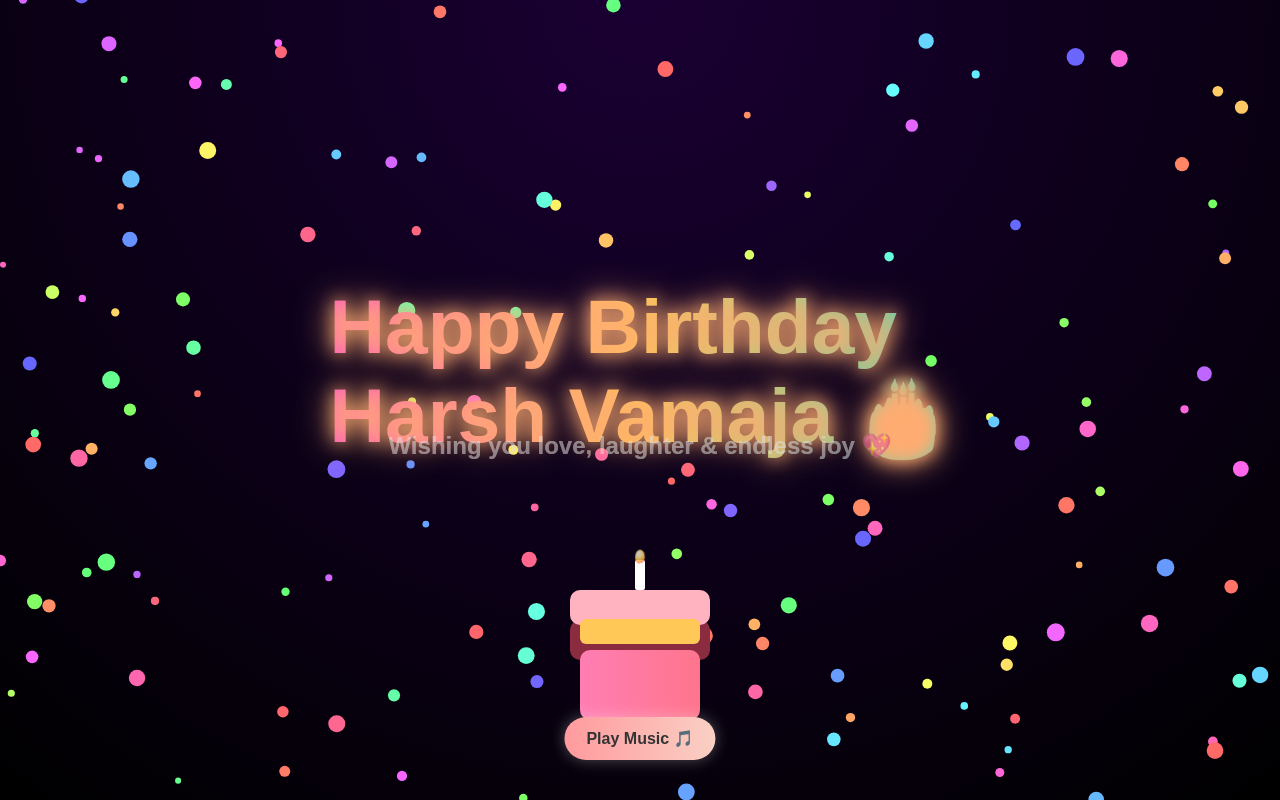
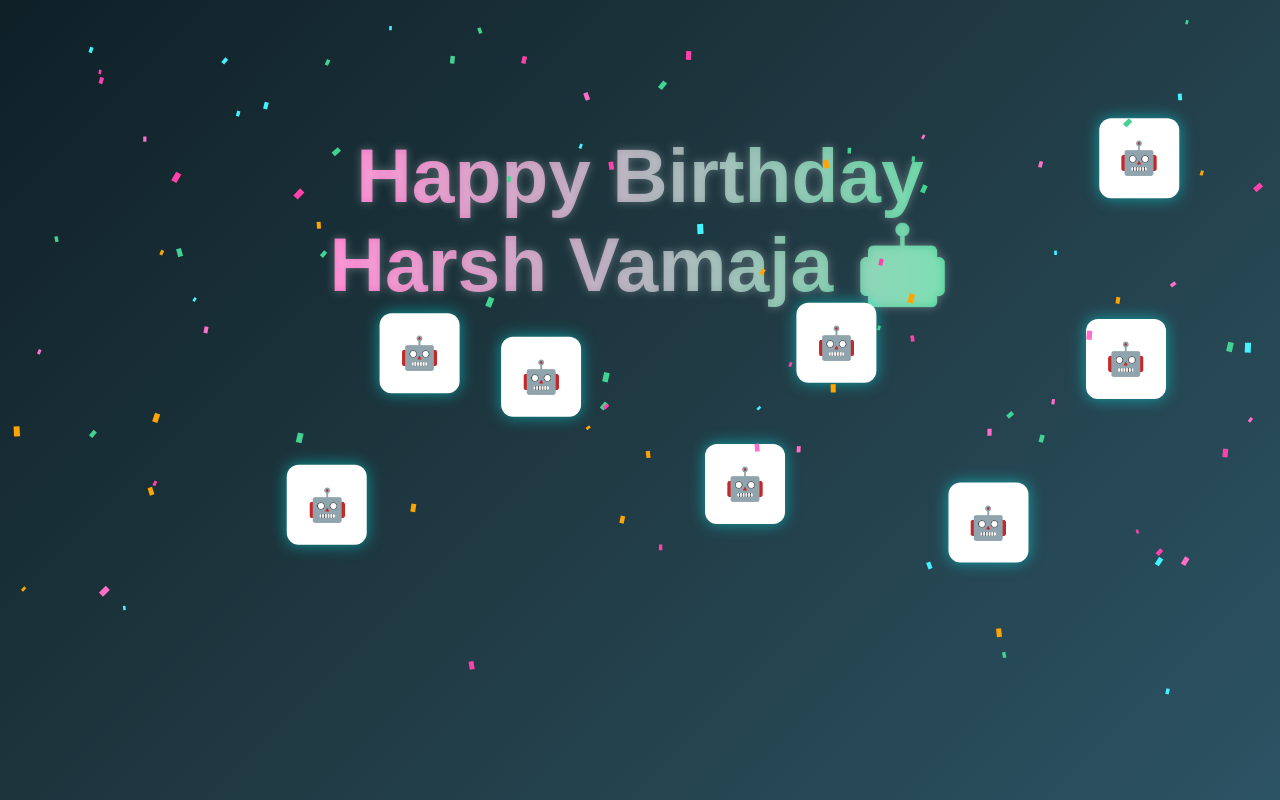
Before and after one commit to abhidobariya6543/Harsh, a plain HTML site: page index.html in a window 1280 px wide. Drawn offline with Linux system fonts and the light colour scheme.

Commit message:
Update index.html

```diff
--- a/index.html
+++ b/index.html
@@ -1,173 +1,124 @@
 <!DOCTYPE html>
 <html lang="en">
 <head>
-<meta charset="UTF-8" />
+<meta charset="UTF-8">
 <meta name="viewport" content="width=device-width, initial-scale=1.0">
-<title>Happy Birthday Harsh Vamaja 🎉</title>
+<title>Happy Birthday Harsh Vamaja 🤖</title>
 <style>
-html,body{
-  margin:0;padding:0;height:100%;
-  background:radial-gradient(circle at top,#1a0033,#000);
+  html, body {
+    margin:0; padding:0; width:100%; height:100%;
     overflow:hidden;
-  font-family:'Poppins',sans-serif;
+    font-family: 'Poppins', sans-serif;
+    background: linear-gradient(135deg, #0f2027, #203a43, #2c5364);
     color:#fff;
   }
-canvas{position:fixed;top:0;left:0;width:100%;height:100%;pointer-events:none;}
-h1{
+  h1 {
     position:absolute;
-  top:40%;left:50%;transform:translate(-50%,-50%);
+    top:10%;
+    left:50%;
+    transform:translateX(-50%);
+    text-align:center;
     font-size:clamp(2rem,6vw,5rem);
-  background:linear-gradient(90deg,#ff4ecd,#ffc857,#2dd4bf);
-  -webkit-background-clip:text;
-  color:transparent;
-  animation: glow 3s ease-in-out infinite;
+    background: linear-gradient(90deg, #ff6ec7, #42d392);
+    -webkit-background-clip: text;
+    color: transparent;
+    text-shadow: 0 0 10px rgba(255,255,255,0.3);
   }
-@keyframes glow{
-  0%,100%{text-shadow:0 0 10px #ff4ecd,0 0 20px #ff4ecd;}
-  50%{text-shadow:0 0 20px #ffc857,0 0 40px #ffc857;}
+  #robots-container {
+    position:absolute;
+    width:100%;
+    height:100%;
+    top:0; left:0;
+    overflow:hidden;
   }
-#sub{
+  .robot {
     position:absolute;
-  top:52%;left:50%;transform:translateX(-50%);
-  font-size:clamp(1rem,3vw,1.5rem);
-  color:#e0e0e0;
-  animation: fadeIn 3s ease-in-out infinite alternate;
+    width:80px;
+    height:80px;
+    background:#fff;
+    border-radius:12px;
+    box-shadow: 0 0 15px rgba(0,255,255,0.5);
+    display:flex;align-items:center;justify-content:center;
+    font-size:2rem;
+    animation: float linear infinite;
   }
-@keyframes fadeIn{from{opacity:.4;}to{opacity:1;}}
-button{
-  position:absolute;
-  bottom:40px;left:50%;transform:translateX(-50%);
-  background:linear-gradient(90deg,#ff9a9e,#fad0c4);
-  border:none;padding:12px 22px;
-  font-weight:700;font-size:1rem;
-  border-radius:30px;
-  cursor:pointer;color:#333;
-  box-shadow:0 0 15px rgba(255,255,255,0.3);
+  @keyframes float {
+    0% {transform: translateY(0) translateX(0);}
+    50% {transform: translateY(-60px) translateX(20px);}
+    100% {transform: translateY(0) translateX(0);}
   }
-#cake{
-  position:absolute;left:50%;top:70%;transform:translateX(-50%);
-  width:140px;height:100px;
+  canvas {
+    position:absolute; top:0; left:0; width:100%; height:100%; pointer-events:none;
   }
-.layer{
-  position:absolute;left:0;width:100%;border-radius:10px;
-}
-.layer.bottom{bottom:0;height:40px;background:#8b2b3f;}
-.layer.top{bottom:35px;height:35px;background:#ffb3c1;}
-.candle{
-  position:absolute;width:10px;height:30px;
-  background:#fff;left:calc(50% - 5px);bottom:70px;border-radius:2px;
-}
-.flame{
-  position:absolute;top:-12px;left:50%;
-  width:12px;height:18px;transform:translateX(-50%);
-  border-radius:50%;
-  background:radial-gradient(circle at 35% 30%,#fff5d4 15%,#ffd54a 45%,#ff6f3c 75%,transparent 80%);
-  animation:flicker .9s infinite ease-in-out;
-}
-@keyframes flicker{
-  0%{transform:translateX(-50%) scale(1) rotate(-2deg);opacity:1;}
-  50%{transform:translateX(-50%) scale(0.8) rotate(2deg);opacity:.8;}
-  100%{transform:translateX(-50%) scale(1) rotate(-2deg);opacity:1;}
-}
-.gift{
-  position:absolute;
-  bottom:10%;left:50%;transform:translateX(-50%);
-  width:120px;height:90px;cursor:pointer;
-}
-.box{
-  width:100%;height:70px;background:linear-gradient(90deg,#ff7eb3,#ff758c);
-  border-radius:10px;position:absolute;bottom:0;
-}
-.lid{
-  width:100%;height:25px;background:#ffc857;
-  position:absolute;top:-5px;border-radius:6px;
-  animation:bounce 2s ease-in-out infinite;
-}
-@keyframes bounce{
-  0%,100%{transform:translateY(0);}
-  50%{transform:translateY(-6px);}
-}
-.heart{
-  position:absolute;width:14px;height:14px;
-  background:#ff4ecd;transform:rotate(45deg);
-  animation:rise 3s ease-in infinite;
-}
-.heart:before,.heart:after{
-  content:'';position:absolute;width:14px;height:14px;
-  background:#ff4ecd;border-radius:50%;
-}
-.heart:before{top:-7px;left:0;}
-.heart:after{left:-7px;top:0;}
-@keyframes rise{
-  0%{opacity:1;transform:translateY(0) scale(1) rotate(45deg);}
-  100%{opacity:0;transform:translateY(-150px) scale(1.6) rotate(45deg);}
+  @media (max-width:600px){
+    .robot {width:50px; height:50px; font-size:1.5rem;}
   }
 </style>
 </head>
 <body>
+
+<h1>Happy Birthday Harsh Vamaja 🤖</h1>
+
+<div id="robots-container"></div>
 <canvas id="confetti"></canvas>
-<h1>Happy Birthday<br>Harsh Vamaja 🎂</h1>
-<h1 id="sub">Wishing you love, laughter & endless joy 💖</h1>
-
-<div id="cake">
-  <div class="layer bottom"></div>
-  <div class="layer top"></div>
-  <div class="candle"><div class="flame"></div></div>
-</div>
-
-<div class="gift" id="gift">
-  <div class="box"></div>
-  <div class="lid"></div>
-</div>
-
-<button id="musicBtn">Play Music 🎵</button>
 
 <script>
+// --- Robots ---
+const container = document.getElementById('robots-container');
+const robotCount = 8;
+for(let i=0;i<robotCount;i++){
+  const robot = document.createElement('div');
+  robot.className='robot';
+  robot.textContent='🤖';
+  robot.style.left = Math.random()*90+'%';
+  robot.style.top = Math.random()*80+'%';
+  robot.style.animationDuration = 4 + Math.random()*3 + 's';
+  robot.style.animationDelay = Math.random()*2+'s';
+  container.appendChild(robot);
+}
+
 // --- Confetti ---
-const canvas=document.getElementById("confetti"),ctx=canvas.getContext("2d");
-let W,H,conf=[];
-function resize(){W=canvas.width=innerWidth;H=canvas.height=innerHeight;}
-window.addEventListener("resize",resize);resize();
-function Conf(){this.x=Math.random()*W;this.y=Math.random()*H;this.r=Math.random()*6+3;this.c=`hsl(${Math.random()*360},100%,70%)`;this.v=Math.random()*3+1;}
-for(let i=0;i<150;i++)conf.push(new Conf());
-function draw(){ctx.clearRect(0,0,W,H);for(let i=0;i<conf.length;i++){let p=conf[i];ctx.beginPath();ctx.arc(p.x,p.y,p.r,0,Math.PI*2);ctx.fillStyle=p.c;ctx.fill();p.y+=p.v;if(p.y>H)p.y=-10;}}
-setInterval(draw,30);
+const canvas = document.getElementById('confetti');
+const ctx = canvas.getContext('2d');
+let W = canvas.width = window.innerWidth;
+let H = canvas.height = window.innerHeight;
+let confetti = [];
+const colors = ['#ff6ec7','#42d392','#ffa500','#ff42aa','#42f4ff'];
+function rand(min,max){return Math.random()*(max-min)+min;}
+function Confetto(){
+  this.x=rand(0,W);
+  this.y=rand(-H,0);
+  this.r=rand(4,10);
+  this.color=colors[Math.floor(Math.random()*colors.length)];
+  this.speed=rand(1,3);
+  this.angle=rand(0,Math.PI*2);
+  this.tilt=rand(-10,10);
+}
+Confetto.prototype.update=function(){
+  this.y+=this.speed;
+  this.x+=Math.sin(this.angle);
+  this.tilt=Math.sin(this.angle)*12;
+  this.angle+=0.02;
+  if(this.y>H) this.y=-10;
+}
+Confetto.prototype.draw=function(ctx){
+  ctx.beginPath();
+  ctx.fillStyle=this.color;
+  ctx.save();
+  ctx.translate(this.x,this.y);
+  ctx.rotate(this.angle/5);
+  ctx.fillRect(-this.r/2+this.tilt,-this.r/2,this.r,this.r*0.6);
+  ctx.restore();
+}
+for(let i=0;i<120;i++) confetti.push(new Confetto());
+function render(){
+  ctx.clearRect(0,0,W,H);
+  confetti.forEach(c=>{c.update();c.draw(ctx);});
+  requestAnimationFrame(render);
+}
+window.addEventListener('resize',()=>{W=canvas.width=window.innerWidth;H=canvas.height=window.innerHeight;});
+render();
 
-// --- Hearts when gift clicked ---
-const gift=document.getElementById("gift");
-gift.addEventListener("click",()=>{
-  for(let i=0;i<10;i++){
-    let h=document.createElement("div");
-    h.className="heart";
-    h.style.left=(50+Math.random()*40-20)+"%";
-    h.style.bottom="15%";
-    h.style.animationDelay=(Math.random()*1)+"s";
-    document.body.appendChild(h);
-    setTimeout(()=>h.remove(),3000);
-  }
-});
-
-// --- Music ---
-let ctxAudio,playing=false;
-document.getElementById("musicBtn").addEventListener("click",()=>{
-  if(!playing){
-    ctxAudio=new (window.AudioContext||window.webkitAudioContext)();
-    const master=ctxAudio.createGain();master.gain.value=0.1;master.connect(ctxAudio.destination);
-    const notes=[392,392,440,392,523,494,392,392,440,392,587,523,392,392,784,659,523,494,440,698,698,659,523,587,523];
-    let t=ctxAudio.currentTime+0.1;
-    notes.forEach((f,i)=>{
-      const o=ctxAudio.createOscillator(),g=ctxAudio.createGain();
-      o.type='sine';o.frequency.value=f;g.gain.value=0;
-      o.connect(g);g.connect(master);
-      o.start(t);g.gain.linearRampToValueAtTime(0.1,t+0.02);
-      g.gain.linearRampToValueAtTime(0.0001,t+0.4);
-      o.stop(t+0.45);t+=0.45;
-    });
-    playing=true;
-    document.getElementById("musicBtn").innerText="Playing 🎶";
-    setTimeout(()=>{playing=false;document.getElementById("musicBtn").innerText="Play Music 🎵";},t*1000);
-  }
-});
 </script>
 </body>
 </html>
```
Lines whose indentation alone changed are shown as unchanged.
